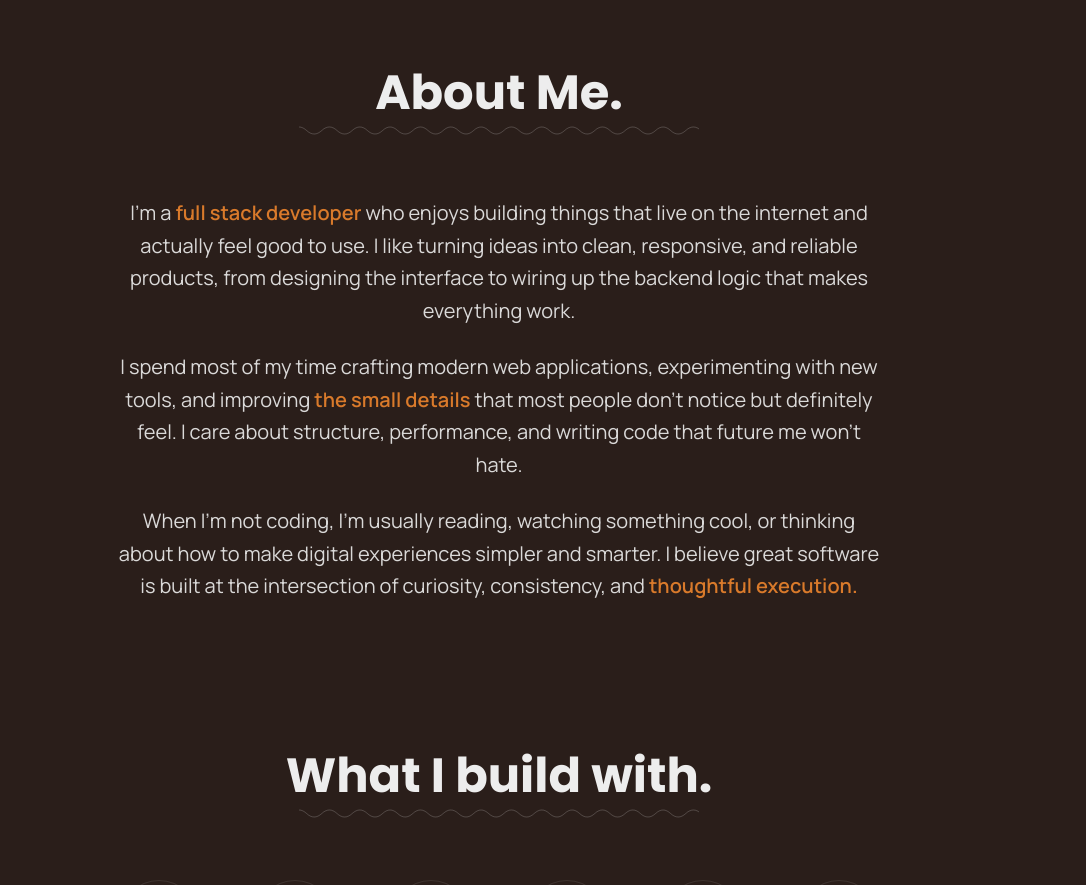
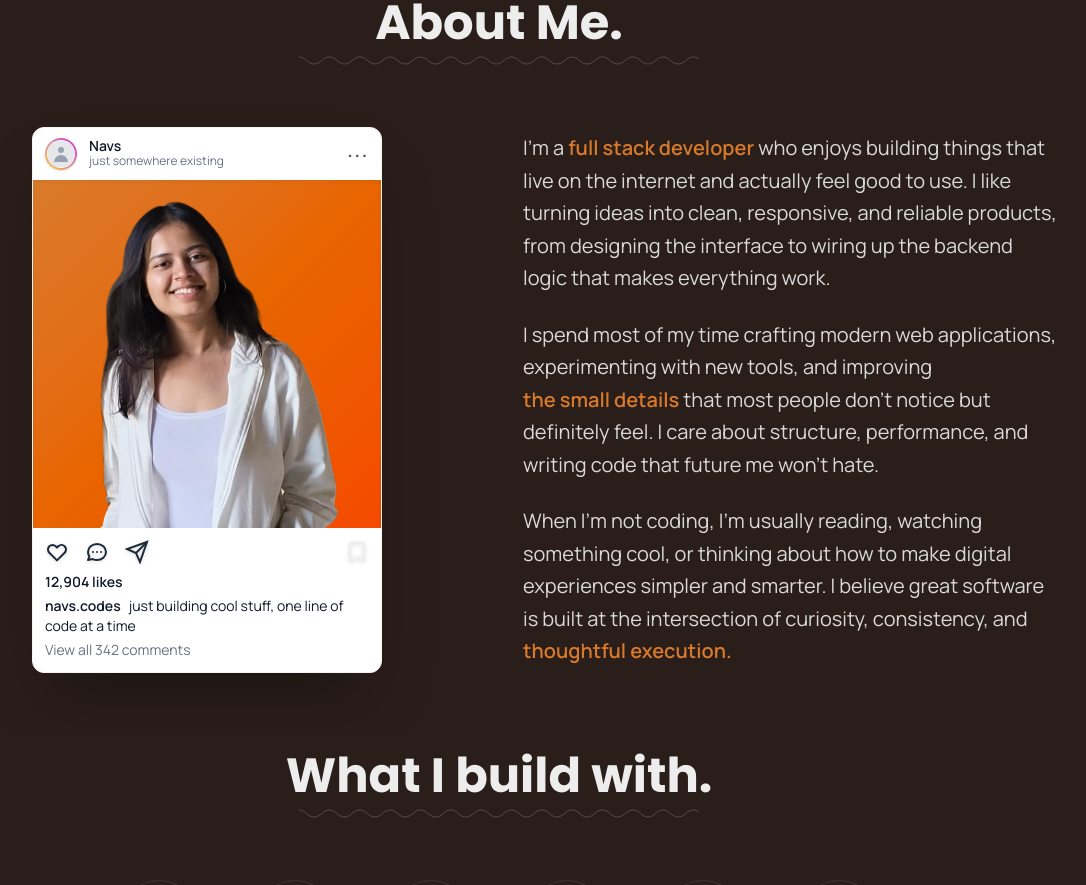
Before and after one commit to codeitnav/portfolio_, a Next.js app: page / in a window 1280 px wide. Shown: the part 960-1845 px from the top of the page, without its empty margins (141-1227 px from the left). Built offline with nearby package versions, Linux system fonts and the light colour scheme.

Commit message:
fixed about section

```diff
--- a/src/components/sections/About.tsx
+++ b/src/components/sections/About.tsx
@@ -1,6 +1,7 @@
 "use client";
 
 import WaveLine from "../ui/WaveLine";
+import Frame from "../ui/Frame";
 import { Tooltip } from "../ui/Tooltip-card";
 
 const About = () => {
@@ -27,8 +28,17 @@ const About = () => {
           </div>
         </h2>
 
-        <div className="flex justify-center items-center">
-  <div className="space-y-6 text-lg md:text-xl font-sans text-foreground/90 leading-relaxed text-center max-w-3xl">
+        <div className="grid grid-cols-1 md:grid-cols-2 gap-8 md:gap-12 items-center">
+          {/* IMAGE */}
+          <div className="flex justify-center order-2 md:order-1 w-full">
+            <div className="w-[75%] sm:w-[70%] md:w-full">
+              <Frame imageSrc="/hero.png" />
+            </div>
+          </div>
+
+
+          {/* TEXT */}
+          <div className="space-y-6 text-lg md:text-xl font-sans text-foreground/90 leading-relaxed order-1 md:order-2">
             <div>
               I&apos;m a{" "}
               <Tooltip content="Frontend, backend, and the glue in between.">
@@ -50,16 +60,14 @@ const About = () => {
                   the small details
                 </span>
               </Tooltip>{" "}
-      that most people don&apos;t notice but definitely feel. I care about
-      structure, performance, and writing code that future me won&apos;t
-      hate.
+               that most people don&apos;t notice but definitely feel. I care about structure, performance, and writing code that future
+              me won&apos;t hate.
             </div>
 
             <div>
               When I&apos;m not coding, I&apos;m usually reading, watching
               something cool, or thinking about how to make digital experiences
-      simpler and smarter. I believe great software is built at the
-      intersection of curiosity, consistency, and{" "}
+              simpler and smarter. I believe great software is built at the intersection of curiosity, consistency, and{" "}
               <Tooltip content="This guides how I work.">
                 <span className="font-semibold text-[#D97A2B]">
                   thoughtful execution.
@@ -68,7 +76,6 @@ const About = () => {
             </div>
           </div>
         </div>
-
       </div>
     </section>
   );
```
Lines whose indentation alone changed are shown as unchanged.
